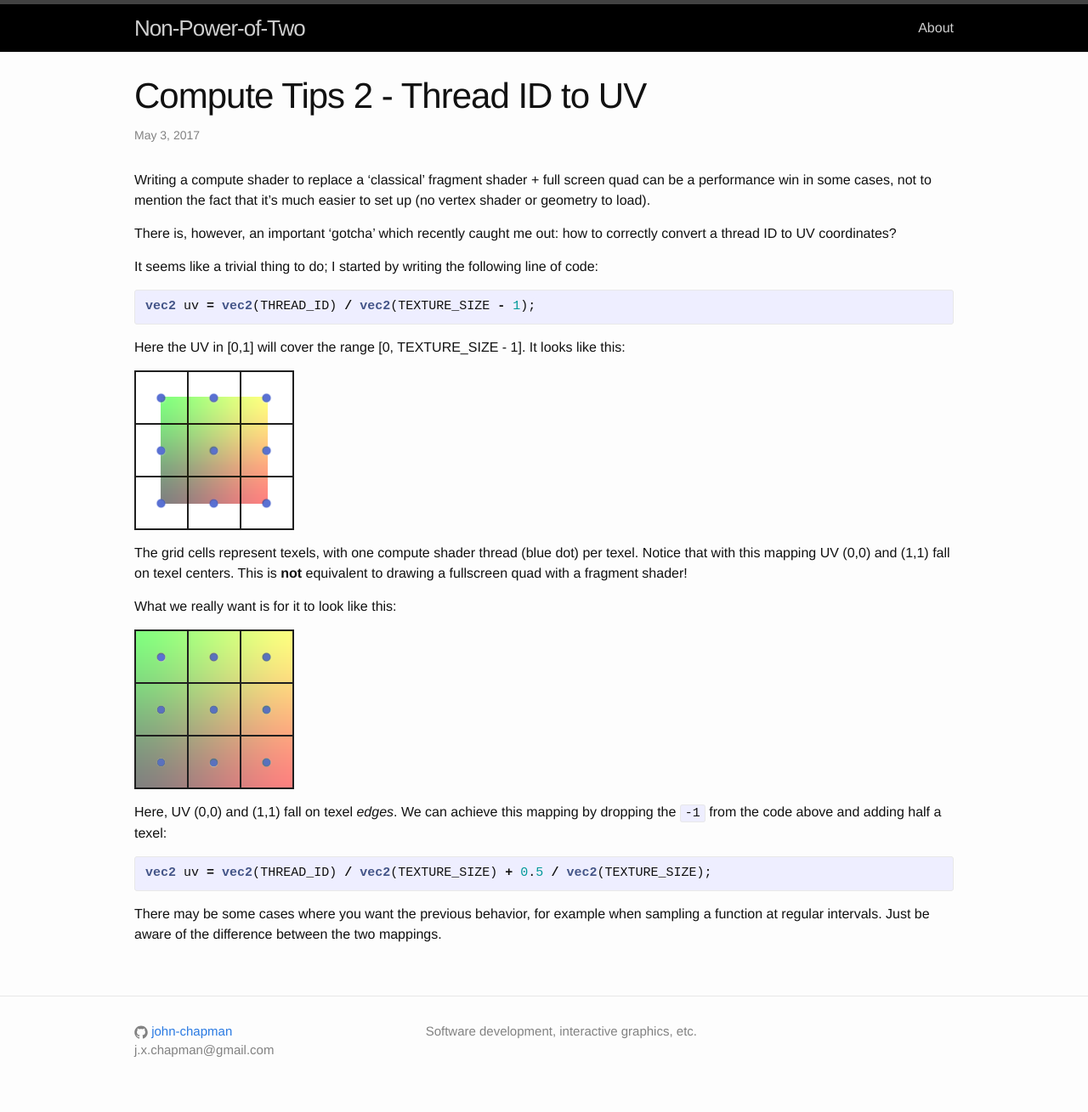
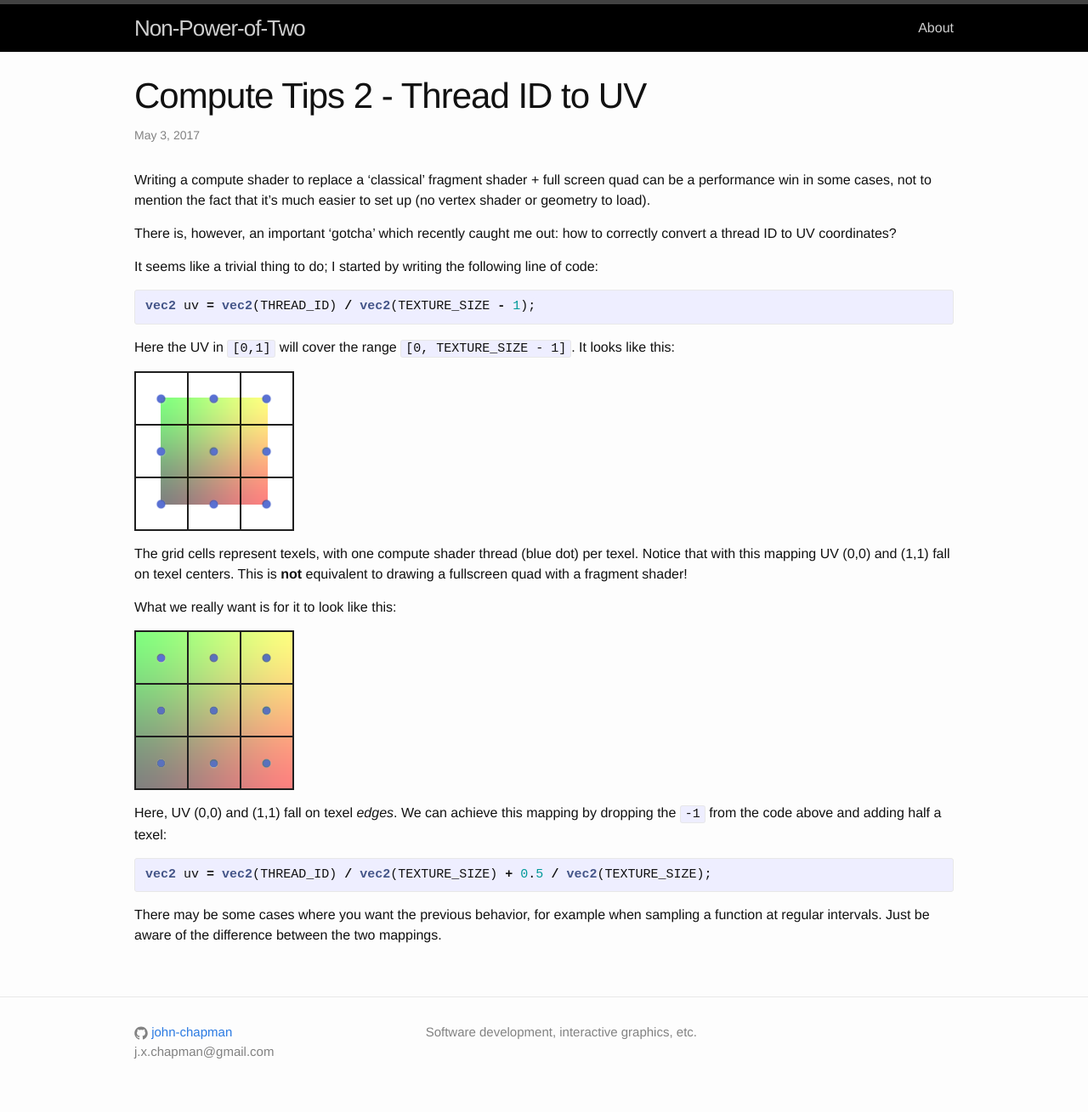
Before and after one commit to john-chapman/john-chapman.github.io, a Jekyll site: the page built from _posts/2017-05-03-compute-tips-2.md, in a window 1280 px wide. Shown: the whole page at 85% size. Built offline with Jekyll 4.4.1, drawn with Linux system fonts in a browser that asks for light colours; comment, search, counter and statistics services are not loaded.

```diff
--- a/_posts/2017-05-03-compute-tips-2.md
+++ b/_posts/2017-05-03-compute-tips-2.md
@@ -17,7 +17,7 @@ It seems like a trivial thing to do; I started by writing the following line of
 vec2 uv = vec2(THREAD_ID) / vec2(TEXTURE_SIZE - 1);
 {% endhighlight %}
 
-Here the UV in [0,1] will cover the range [0, TEXTURE_SIZE - 1]. It looks like this:
+Here the UV in `[0,1]` will cover the range `[0, TEXTURE_SIZE - 1]`. It looks like this:
 
 ![Incorrect Thread ID to UV mapping](/images/uvmap_wrong.png)
 
```
